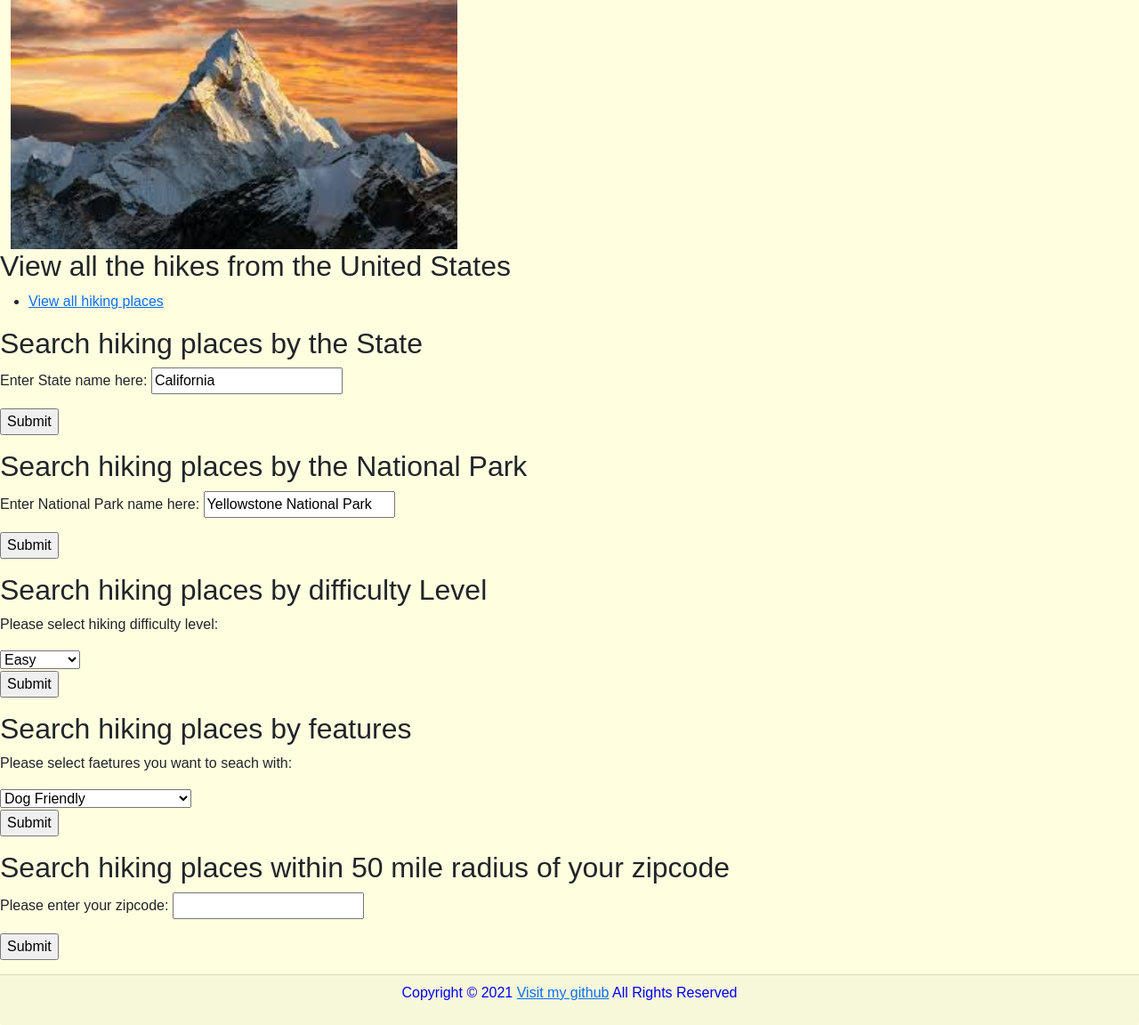
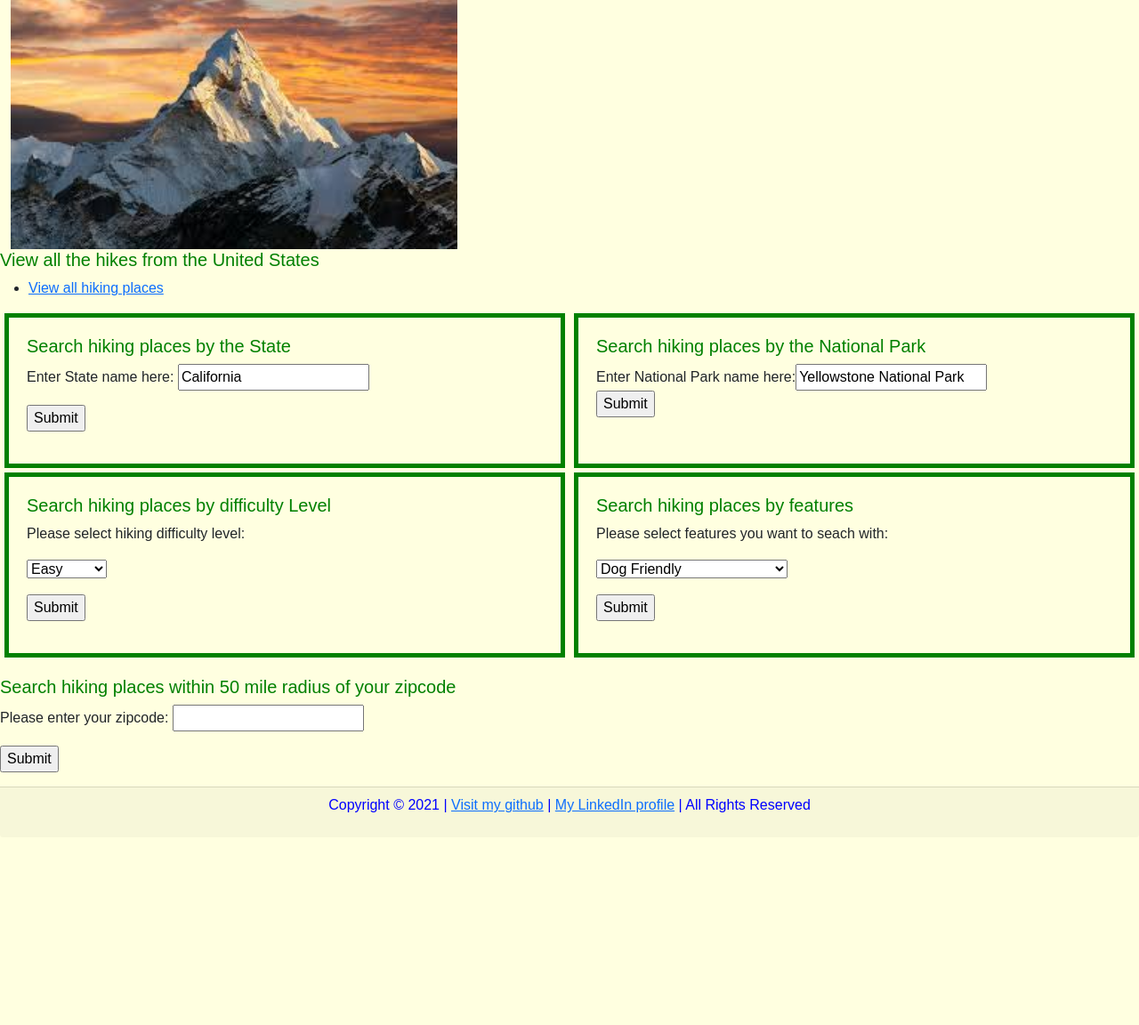
Before and after one commit to sejals02/project-planetHike, a Flask app: page / in a window 1280 px wide. Shown: the part 137-1289 px from the top of the page at 89% size. After the commit the page ends 1050 px from the top, so only its background shows below. Run offline with Flask 2, Linux system fonts and the light colour scheme; some libraries are stand-ins or nearby versions.

Commit message:
added styling

```diff
--- a/static/css/styles.css
+++ b/static/css/styles.css
@@ -12,6 +12,36 @@
 h1 {
   font-family: sans-serif;
   color: green;
+}
+
+h2 {
+  font-family: sans-serif;
+  color: green;
+}
+
+h4 {
+  font-family: sans-serif;
+  color: green;
+}
+
+h5 {
+  font-family: sans-serif;
+  color: green;
+}
+
+h3 {
+  font-family: sans-serif;
+  color: green;
+}
+
+h6 {
+  font-family: sans-serif;
+  color: blue;
+}
+
+.hot {
+  font-family: sans-serif;
+  color: red;
 }
 
 .map, #map{
@@ -29,3 +59,31 @@ p.copyright {
   text-align: center;
   color: blue;
 }
+
+.container-1 {
+  display: flex;
+  flex-wrap: wrap;
+}
+
+.container-2{
+  display: flex;
+  flex-wrap: wrap;
+}
+
+.box-1 {
+  flex:1;
+  border: 5px green solid;
+  margin-left: 5px;
+  margin-bottom: 5px;
+  margin-right: 5px;
+  padding: 20px;
+}
+
+.box-2 {
+  flex:1;
+  border: 5px green solid;
+  margin-left: 5px;
+  margin-bottom: 5px;
+  margin-right: 5px;
+  padding: 20px;
+}
--- a/templates/base.html
+++ b/templates/base.html
@@ -61,7 +61,11 @@
     {% block after_body %}{% endblock %}
     <div class="card-footer">
       <p class ="copyright">Copyright &copy; <script>document.write(new Date().getFullYear())</script>
+      |
       <a href = "https://github.com/sejals02">Visit my github</a>
+      |
+      <a href = "https://www.linkedin.com/in/sejalbiren/">My LinkedIn profile</a>
+      |
       All Rights Reserved</p>
 
     </div>
--- a/templates/homepage.html
+++ b/templates/homepage.html
@@ -11,7 +11,7 @@
 
 
   {% if 'user_email' in session %}
-    <h1>Welcome {{session['user_fname']}} to Planet Hike website!</h1>
+    <h3>Welcome {{session['user_fname']}} to Planet Hike website!</h3>
     <!-- <a href="/profile">Profile</a> -->
   {% else %}
     <h1>Welcome to Planet Hike website!</h1>
@@ -22,16 +22,18 @@
   </div>
 
   <!-- {% if 'user_email' not in session %}
-    <h2>Sign in</h2>
+    <h3>Sign in</h3>
     <a href="/redirectologin">Sign in or Sign up</a>
   {% endif %}     -->
 
-  <h2>View all the hikes from the United States</h2>
+  <h5>View all the hikes from the United States</h5>
   <ul>
     <li><a href="/hike">View all hiking places</a></li>
   </ul>
 
-  <h2>Search hiking places by the State</h2>
+  <div class="container-1">
+    <div class="box-1">
+      <h5>Search hiking places by the State</h5>
       <form action="/searchbystate" method="POST">
         <p>
           Enter State name here: <input type="text" value = "California" name="state" required>
@@ -40,48 +42,58 @@
           <input type="submit">
         </p>
       </form>
-
-  <h2>Search hiking places by the National Park</h2>
+    </div>
+    <div class="box-2">
+      <h5>Search hiking places by the National Park</h5>
       <form action="/searchbynp" method="POST">
+            Enter National Park name here:<input type="text" value="Yellowstone National Park" name="np" required>
         <p>
-      Enter National Park name here: <input type="text" value = "Yellowstone National Park" name="np" required>
+          <input type="submit">
+        </p>
+      </form>
+    </div>
+  </div>
+  <div class="container-2">
+    <div class="box-1">
+      <h5>Search hiking places by difficulty Level</h5>
+      <form action="/searchbydifficultylevel" method="POST">
+        <p>
+          Please select hiking difficulty level:
+        </p>
+        <p>
+          <select name="difficulty_level" id="difficulty_level">
+            <option value="Easy">Easy</option>
+            <option value="Moderate">Moderate</option>
+            <option value="Hard">Hard</option>
+          </select>
         </p>
         <p>
           <input type="submit">
         </p>
       </form>
-
-  <h2>Search hiking places by difficulty Level</h2>
-  <form action="/searchbydifficultylevel" method="POST">
-    <p>
-      Please select hiking difficulty level:
-    </p>
-    <select name="difficulty_level" id="difficulty_level">
-      <option value="Easy">Easy</option>
-      <option value="Moderate">Moderate</option>
-      <option value="Hard">Hard</option>
-    </select>
-    <p>
-      <input type="submit">
-    </p>
-  </form>
-
-  <h2>Search hiking places by features</h2>
+    </div>
+    <div class="box-2">
+      <h5>Search hiking places by features</h5>
       <form action="/searchbyfeature" method="POST">
         <p>
-        Please select faetures you want to seach with:
+          Please select features you want to seach with:
         </p>
+        <p>
           <select name="feature" id="feature">
             <option value="dog">Dog Friendly</option>
             <option value="kid">Kid Friendly</option>
             <option value="water">Has River or Beach access</option>
           </select>
+        </p>
         <p>
           <input type="submit">
         </p>
       </form>
+    </div>
+  </div>
 
-    <h2>Search hiking places within 50 mile radius of your zipcode</h2>
+  <p>
+    <h5>Search hiking places within 50 mile radius of your zipcode</h5>
     <form action="/searchbyuserloc" method="POST">
       <p>
         Please enter your zipcode: <input type="text" name="userloc">
@@ -89,8 +101,9 @@
         <input type="submit">
       </p>
       </form>
+  </p>
 
-  <!-- <h2>Create an Account</h2>
+  <!-- <h3>Create an Account</h3>
   <form action="/users" method="POST">
     <p>
       Email <input type="text" name="email" required>
@@ -110,7 +123,7 @@
     </p>
   </form>
 
-  <h2>Log In</h2>
+  <h3>Log In</h3>
   <form action="/login" method="POST">
     <p>
       Email <input type="text" name="email">
```
Also changed, not shown: templates/hike_details.html (+24 -6 lines), static/hikeimage.jpeg (deleted), static/image1.jpeg (deleted), static/images/hotweather.png (added). Lines whose indentation alone changed are shown as unchanged.
